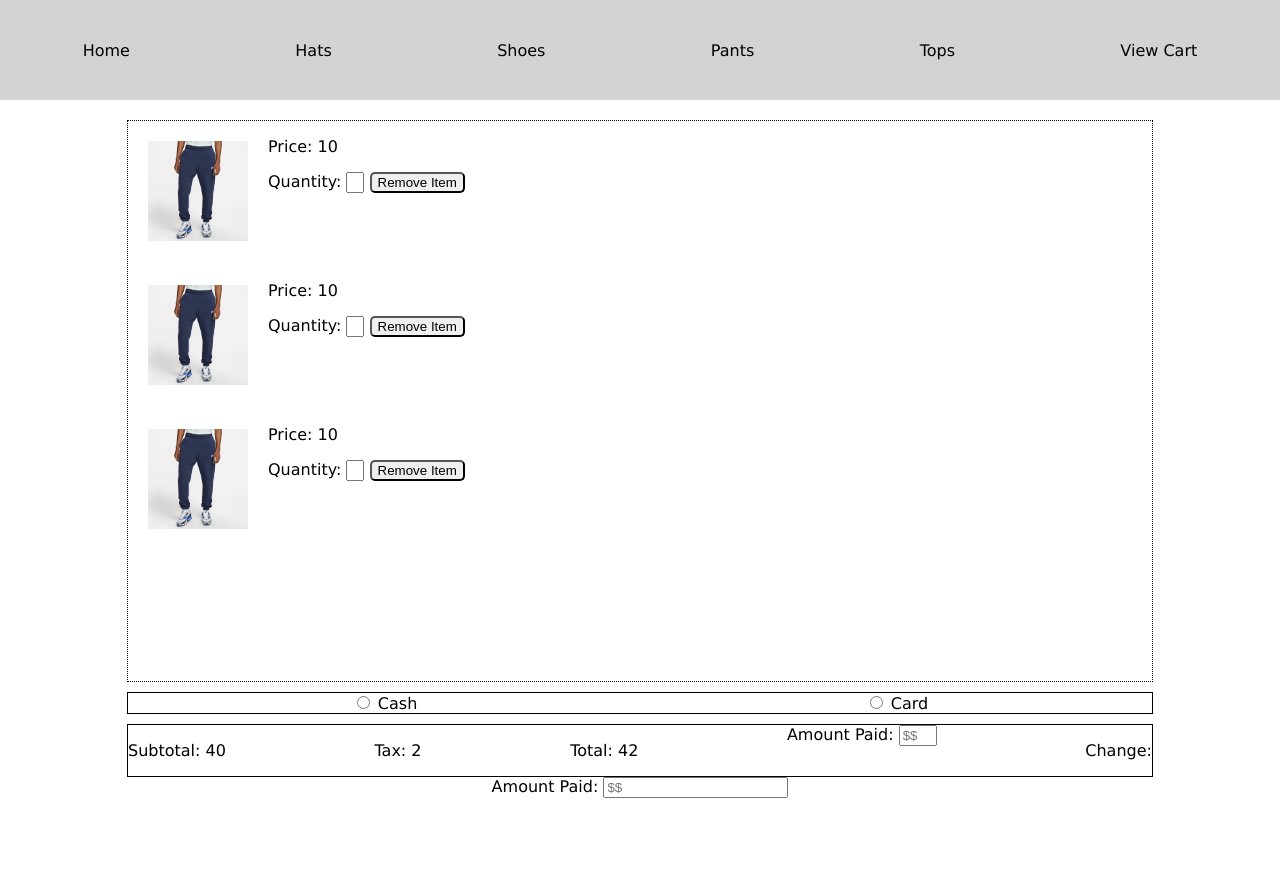
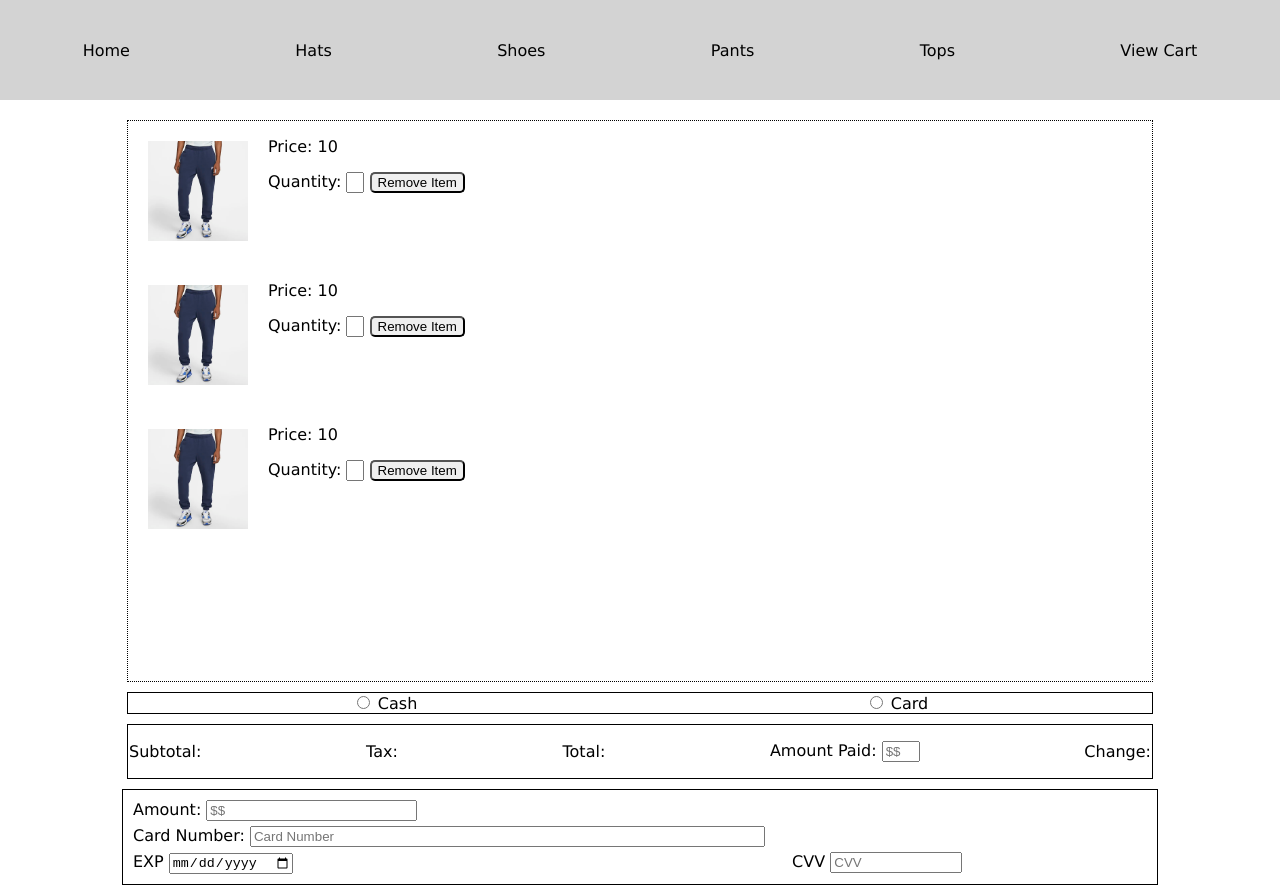
Before and after one commit to Rstamper6/JSProject1, a plain HTML site: page checkout/checkout.html in a window 1280 px wide. Before the commit the page ends 808 px from the top, so only its background shows below. Drawn offline with Linux system fonts and the light colour scheme.

Commit message:
added cart

```diff
--- a/checkout/checkout.css
+++ b/checkout/checkout.css
@@ -94,7 +94,42 @@ a {
     width: 30px;
 }
 
+#amtInp {
+    position: relative;
+    top: 15px;
+}
+#amtInp input {
+    width: 30px;
+}
 .cashBoxes {
+   margin: 1px;
+}
 
 
+#ifCard {
+    border: 1px solid black;
+    width: 80%;
+    padding: 5px;
+    margin-top: 10px;
 }
+.cardInfo {
+    margin: 5px;
+
+}
+#cardAmt {
+    width: 20%;
+}
+#cardNum {
+    width: 50%;
+}
+#cvv {
+    width: 35%;
+}
+#cvvExp {
+    display: flex;
+    justify-content: space-between;
+}
+#cvvDiv {
+    margin: 0;
+    width: 35%;
+}
--- a/checkout/checkout.html
+++ b/checkout/checkout.html
@@ -20,7 +20,6 @@
     </div>
 
     <div id="bod">
-
         <div id="items">
             <div class="cartInfo" id="cartinfo1">
                 <div id="cartImgDiv1">
@@ -70,13 +69,13 @@
 
         <div id="ifCash">
                 <div class="cashBoxes" id="subtotal">
-                    <p>Subtotal: 40</p>
+                    <p>Subtotal:</p>
                 </div>
                 <div class="cashBoxes" id="tax">
-                    <p>Tax: 2</p>
+                    <p>Tax:</p>
                 </div>
                 <div class="cashBoxes" id="total">
-                    <p>Total: 42</p>
+                    <p>Total:</p>
                 </div>
 
                 <div class="cashBoxes" id="amtInp">
@@ -90,19 +89,27 @@
         </div>
 
         <div id="ifCard">
-                <label for="cashAmt">Amount Paid:</label>
-                <input id="cashAmt" type="number" placeholder="$$">
+            <div class="cardInfo">
+                <label for="cardAmt">Amount:</label>
+                <input id="cardAmt" type="number" placeholder="$$">
+            </div>
+            <div class="cardInfo" id="cardInfo">
+                <label for="cardNum">Card Number: </label>
+                <input id="cardNum" type="text" placeholder="Card Number">
+            </div>
 
+            <div class="cardInfo" id="cvvExp">
+                <div id="expDiv">
+                    <label for="exp">EXP</label>
+                    <input id="exp" type="date" placeholder="EXP">
+                </div>
+
+                <div id="cvvDiv">
+                    <label for="cvv">CVV</label>
+                    <input id="cvv" type="number" placeholder="CVV">
+                </div>
+            </div>
         </div>
-
-
-
-
-
-
-
     </div>
-
-
 </body>
 </html>
```
